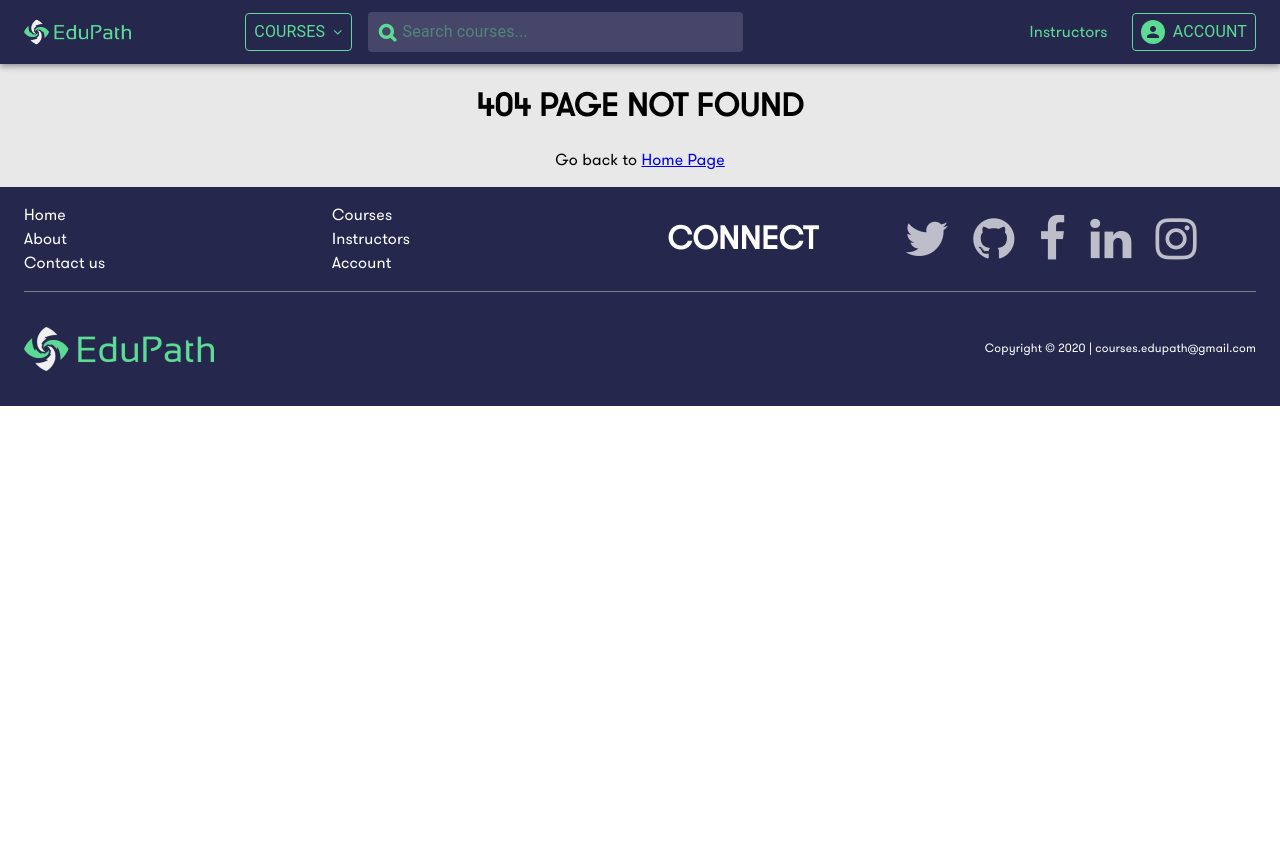
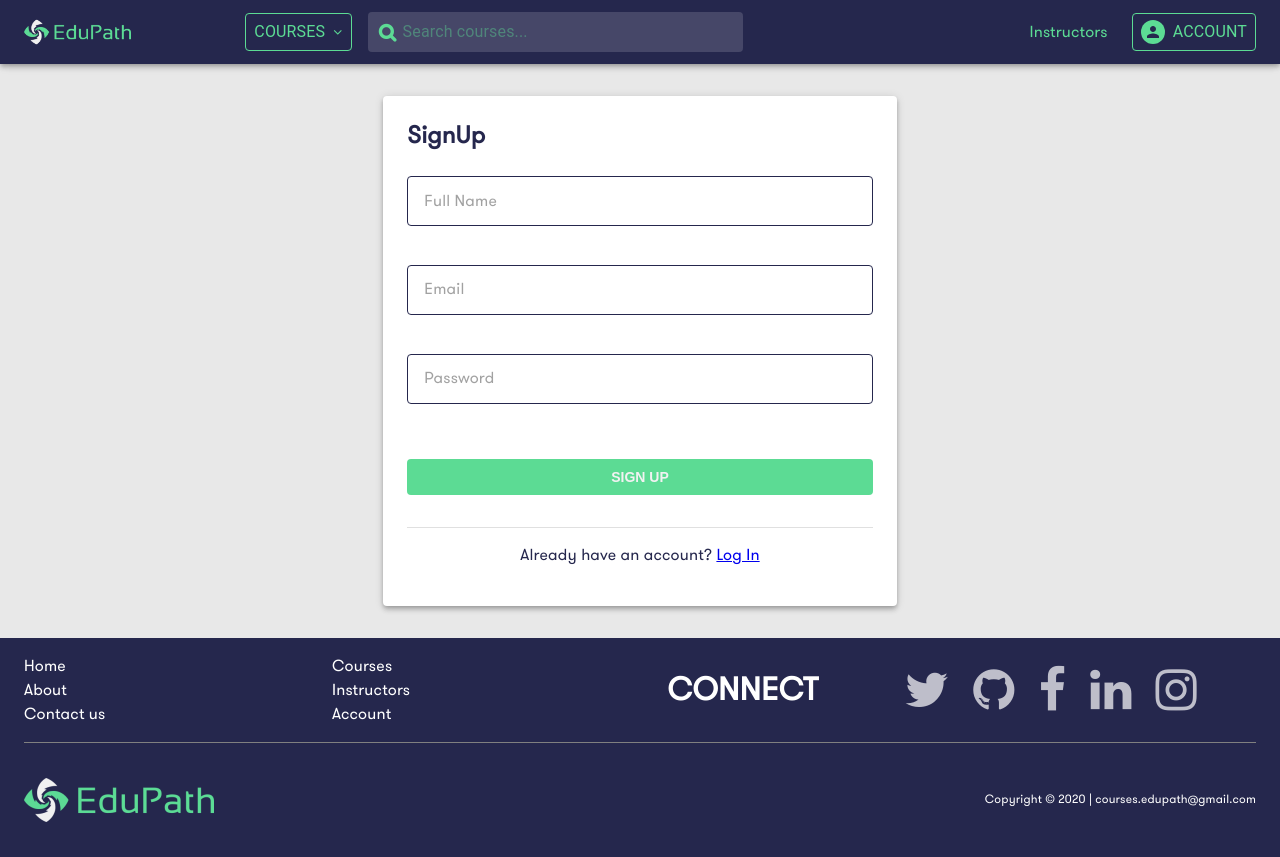
Before and after one commit to vrajpal-karan-project/edupath, a React (Create React App) app: page /edupath/signup in a window 1280 px wide. Before the commit this address had no page. Before the commit the page ends 800 px from the top, so only its background shows below. Built offline with nearby package versions, Linux system fonts and the light colour scheme.

Commit message:
Changed register/registration to signup

```diff
--- a/src/components/Drawer.js
+++ b/src/components/Drawer.js
@@ -141,7 +141,7 @@ const Drawer = ({ drawer, setDrawer, handleDialog }) => {
                   </ListItemIcon>
                   <ListItemText>Log In</ListItemText>
                 </ListItem>
-                <ListItem component={NavLink} exact to="/register" onClick={(e) => handleClick(e, 'register')}>
+                <ListItem component={NavLink} exact to="/signup" onClick={(e) => handleClick(e, 'signup')}>
                   <ListItemIcon>
                     <span className="fa fa-plus-square"></span>
                   </ListItemIcon>
--- a/src/components/Header.js
+++ b/src/components/Header.js
@@ -403,10 +403,10 @@ const Header = ({ setDrawer, searching, setSearching, isAuthenticated, handleDia
                       </Button>
                       <Button
                         className={classes.signUpButton}
-                        onClick={(e) => handleClick(e, 'register')}
+                        onClick={(e) => handleClick(e, 'signup')}
                         component={NavLink}
                         exact
-                        to="/register"
+                        to="/signup"
                       >
                         Sign Up
                       </Button>
--- a/src/components/LoginForm.js
+++ b/src/components/LoginForm.js
@@ -123,7 +123,7 @@ const LoginForm = ({ handleDialog }) => {
         <NavLink
           className={classes.link}
           exact
-          to="/register"
+          to="/signup"
           onClick={handleClick}
         >
           Sing Up
--- a/src/components/RegistrationForm.js
+++ b/src/components/SignUpForm.js
@@ -44,7 +44,7 @@ const useStyle = makeStyles(theme => ({
   },
 }));
 
-const RegistrationForm = ({ handleDialog }) => {
+const SignUpForm = ({ handleDialog }) => {
   const classes = useStyle();
 
   const { register, handleSubmit, errors } = useForm();
@@ -145,4 +145,4 @@ const RegistrationForm = ({ handleDialog }) => {
   );
 };
 
-export default RegistrationForm;
+export default SignUpForm;
--- a/src/pages/Layout.js
+++ b/src/pages/Layout.js
@@ -6,13 +6,13 @@ import Header from '../components/Header';
 import Drawer from '../components/Drawer';
 import Footer from '../components/Footer';
 
-import Register from './Register/Register';
+import SignUp from './SignUp/SignUp';
 import Login from './Login/Login';
 import Home from './Home/Home';
 import Courses from './Courses/Courses';
 import Dialog from '../components/Dialog';
 import LoginForm from '../components/LoginForm';
-import RegistrationForm from '../components/RegistrationForm';
+import SignUpForm from '../components/SignUpForm';
 import CourseDetail from './CourseDetail/CourseDetail';
 import Account from './Account/Account';
 
@@ -52,17 +52,17 @@ export const Layout = () => {
         onClose={() => handleDialog('login', false)}
       />
       <Dialog
-        title="Register"
-        content={<RegistrationForm handleDialog={handleDialog} />}
-        open={Boolean(dialog['register'])}
-        onClose={() => handleDialog('register', false)}
+        title="SignUp"
+        content={<SignUpForm handleDialog={handleDialog} />}
+        open={Boolean(dialog['signup'])}
+        onClose={() => handleDialog('signup', false)}
       />
       <Switch>
         <Route exact path="/login">
           <Login />
         </Route>
-        <Route exact path="/register">
-          <Register />
+        <Route exact path="/signup">
+          <SignUp />
         </Route>
         <Route exact path={["/", "/home"]}>
           <Home />
--- a/src/pages/Register/Register.js
+++ b/src/pages/SignUp/SignUp.js
@@ -6,7 +6,7 @@ import {
   Typography,
   makeStyles,
 } from '@material-ui/core';
-import RegistrationForm from '../../components/RegistrationForm';
+import SignUpForm from '../../components/SignUpForm';
 
 const useStyle = makeStyles(theme => ({
   container: {
@@ -22,7 +22,7 @@ const useStyle = makeStyles(theme => ({
   },
 }));
 
-const Register = () => {
+const SignUp = () => {
   const classes = useStyle();
 
   return (
@@ -31,9 +31,9 @@ const Register = () => {
         <Grid xs={12} sm={8} md={6} lg={5}>
           <Paper className={classes.paper} elevation={4}>
             <Typography className={classes.title} variant="h5">
-              Register
+              SignUp
             </Typography>
-            <RegistrationForm />
+            <SignUpForm />
           </Paper>
         </Grid>
       </Grid>
@@ -41,4 +41,4 @@ const Register = () => {
   );
 };
 
-export default Register;
+export default SignUp;
```
